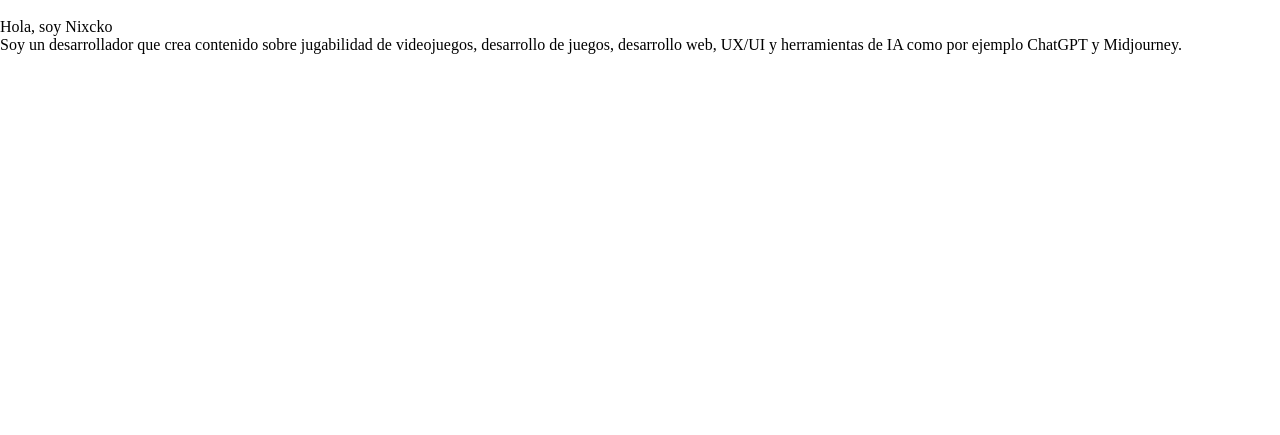
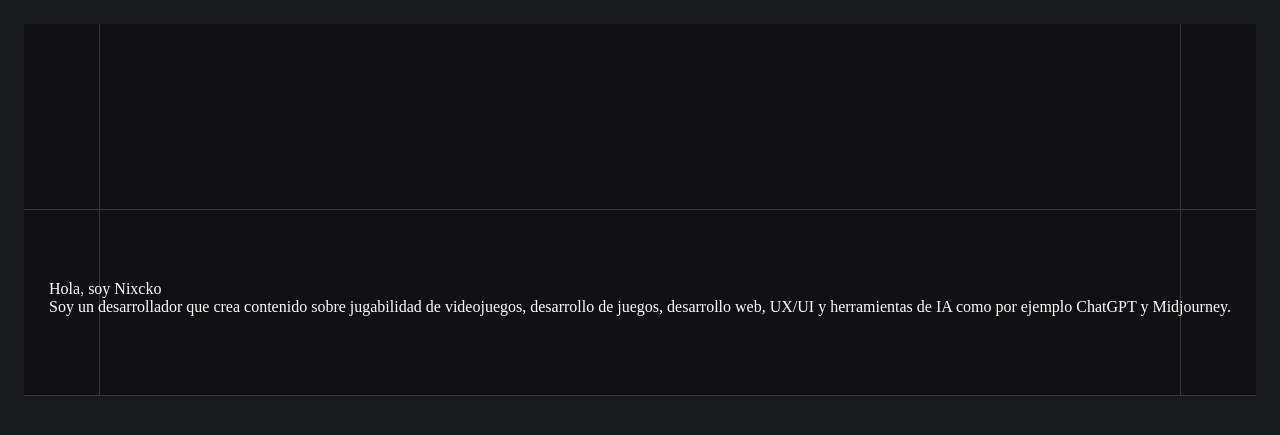
Before and after one commit to imoralesdev/imoralesdev.github.io, a Jekyll site: the page index.html, which Jekyll copies as it is, in a window 1280 px wide. Shown: the top 435 px of the page. Built offline with Jekyll 4.4.1, drawn with Linux system fonts in a browser that asks for light colours.

Commit message:
Update styles.css

```diff
--- a/assets/css/styles.css
+++ b/assets/css/styles.css
@@ -8,6 +8,8 @@
 html, body {
   height: 100%;
   font-family: 'Open Sans', sans-serif;
+  background: #18191B;
+  color: #FFF;
 }
 
 html, body, div, span, applet, object, iframe, h1, h2, h3, h4, h5, h6, p, blockquote, pre, a, abbr, acronym, address, big, cite, code, del, dfn, em, img, ins, kbd, q, s, samp, small, strike, strong, sub, sup, tt, var, b, u, i, center, dl, dt, dd, ol, ul, li, fieldset, form, label, legend, table, caption, tbody, tfoot, thead, tr, th, td, article, aside, canvas, details, embed, figure, figcaption, footer, header, hgroup, menu, nav, output, ruby, section, summary, time, mark, audio, video {
@@ -19,50 +21,167 @@
   vertical-align: baseline;
 }
 
-.main__left {
-  display: block;
+.hero {
+  align-items: center;
+  display: flex;
+  flex-direction: column;
+  flex-wrap: nowrap;
+  gap: 0px;
+  height: min-content;
+  justify-content: flex-start;
+  padding: 24px;
+  position: relative;
   width: 100%;
-  height: 100%;
-  min-height: 150px;
-  background-color: #115588;
-  text-align: center;
-  color: #ffffff;
-  font-family: 'Open Sans', sans-serif;
-  color: #FFF;
 }
 
-.main__right {
+.hero__content {
+  align-items: center;
+  display: flex;
+  flex: none;
+  flex-direction: column;
+  flex-wrap: nowrap;
+  gap: 40px;
+  height: auto;
+  justify-content: flex-start;
+  overflow: visible;
+  padding: 198px 0 80px;
   position: relative;
   width: 100%;
-  height: 100%;
-  background-color: #ffffff;
-  padding: 4%;
-  font-family: 'Open Sans', sans-serif;
-  color: #282B39;
+  background: #111113;
 }
 
-.main__title {
-  border-bottom: 1px solid #eee;
-  margin-bottom: 20px;
-  font-family: 'Open Sans', sans-serif;
-  font-size: 2em;
-  padding: 0 0 0.2em 0;
-  color: #282B39;
-  font-weight: 800;
+.hero__grid {
+  align-items: flex-start;
+  display: flex;
+  flex: none;
+  flex-direction: column;
+  flex-wrap: nowrap;
+  gap: 0px;
+  height: 100%;
+  justify-content: flex-start;
+  left: 0;
+  overflow: visible;
+  padding: 0;
+  position: absolute;
+  top: 0;
+  width: 100%;
+  z-index: 1;
 }
 
-.main__header {
-  padding: 2em;
+.hero__grid-row {
+  align-items: center;
+  display: flex;
+    flex: none;
+    flex-direction: row;
+    flex-wrap: nowrap;
+    height: 60px;
+    justify-content: space-between;
+    overflow: hidden;
+    padding: 0;
+    position: relative;
+    width: 100%;
 }
 
-.main__header h2 {
-  font-size: 2.5em;
+.hero__grid-top-left {
+  border-bottom-width: 1px;
+    border-color: rgba(203, 213, 225, .2);
+    border-left-width: 0px;
+    border-right-width: 1px;
+    border-style: solid;
+    border-top-width: 0px;
+    flex: 1 0 0px;
+    height: 100%;
+    position: relative;
+    width: 1px;
 }
 
-.main__header p {
-  font-size: 1em;
-  font-style: italic;
+.hero__grid-top-center {
+  border-bottom-width: 1px;
+    border-color: rgba(203, 213, 225, .2);
+    border-left-width: 0px;
+    border-right-width: 0px;
+    border-style: solid;
+    border-top-width: 0px;
+    align-items: flex-start;
+    display: flex;
+    flex: none;
+    flex-direction: row;
+    flex-wrap: nowrap;
+    gap: 0px;
+    height: 100%;
+    justify-content: flex-start;
+    padding: 0;
+    position: relative;
+    width: 1080px;
 }
+
+.hero__grid-top-right {
+  border-bottom-width: 1px;
+    border-color: rgba(203, 213, 225, .2);
+    border-left-width: 1px;
+    border-right-width: 0px;
+    border-style: solid;
+    border-top-width: 0px;
+    flex: 1 0 0px;
+    height: 100%;
+    position: relative;
+    width: 1px;
+}
+
+.hero__grid-row {
+      align-items: center;
+    display: flex;
+    flex: 1 0 0px;
+    flex-direction: row;
+    flex-wrap: nowrap;
+    height: 1px;
+    justify-content: space-between;
+    overflow: visible;
+    padding: 0;
+    position: relative;
+    width: 100%;
+}
+
+.hero__grid-middle-left {
+      border-bottom-width: 1px;
+    border-color: rgba(203, 213, 225, .2);
+    border-left-width: 0px;
+    border-right-width: 1px;
+    border-style: solid;
+    border-top-width: 0px;
+    flex: 1 0 0px;
+    height: 100%;
+    position: relative;
+    width: 1px;
+}
+
+.hero__grid-middle-center {
+      border-bottom-width: 1px;
+    border-color: rgba(203, 213, 225, .2);
+    border-left-width: 0px;
+    border-right-width: 0px;
+    border-style: solid;
+    border-top-width: 0px;
+    flex: none;
+    height: 100%;
+    position: relative;
+    width: 1080px;
+}
+
+.hero__grid-middle-right {
+  border-bottom-width: 1px;
+    border-color: rgba(203, 213, 225, .2);
+    border-left-width: 1px;
+    border-right-width: 0px;
+    border-style: solid;
+    border-top-width: 0px;
+    flex: 1 0 0px;
+    height: 100%;
+    position: relative;
+    width: 1px;
+}
+
+
 
 .content {
   font-family: 'Open Sans', sans-serif;
@@ -103,6 +222,8 @@
   font-size: 16px;
 }
 
+
+
 /* This applies from 600px onwards */
 @media (min-width: 600px) {
   .main__left {
```
